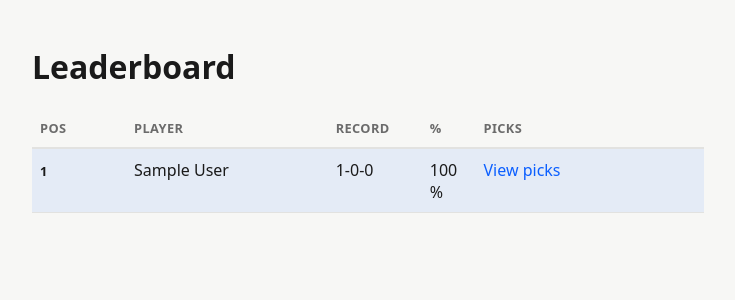
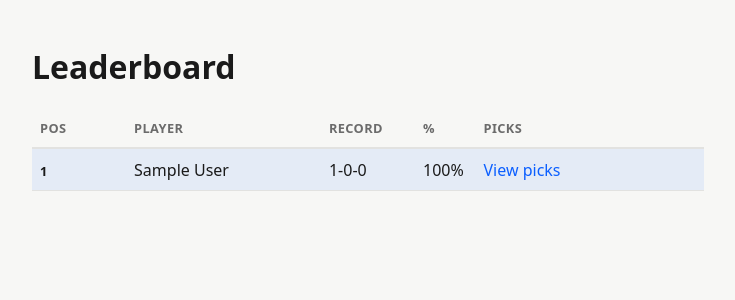
Before and after one commit to mattdaniel7578/FootballSlop, a Flask app: page /leaderboard in a window 1280 px wide. Shown: the part 47-347 px from the top of the page, without its empty margins (272-1007 px from the left). Run offline with Flask 3, Linux system fonts and the light colour scheme; a user stored in the database is signed in; tables that the repository leaves empty hold one stand-in row (values such as "Sample post").

Commit message:
Widen Leaderboard % column slightly, shrink Player to fix 100% overflow
Co-Authored-By: Claude Sonnet 5 <noreply@anthropic.com>
Claude-Session: https://claude.ai/code/session_014n28ZeeHJBqDD6a3HL3ZB9

```diff
--- a/static/style.css
+++ b/static/style.css
@@ -354,7 +354,7 @@ nav a.active {
 
 .position-col {
   text-align: center;
-  width: 8%;
+  width: 9%;
 }
 
 .record-col {
@@ -363,7 +363,7 @@ nav a.active {
 }
 
 .player-col {
-  width: 30%;
+  width: 29%;
   white-space: nowrap;
   overflow: hidden;
   text-overflow: ellipsis;
@@ -534,7 +534,7 @@ nav a.active {
   }
 
   .position-col {
-    width: 8%;
+    width: 9%;
   }
 
   .leaderboard-table td, .leaderboard-table th {
@@ -549,7 +549,7 @@ nav a.active {
   }
 
   .player-col {
-    width: 38%;
+    width: 37%;
     font-size: 0.78em;
   }
 
```
